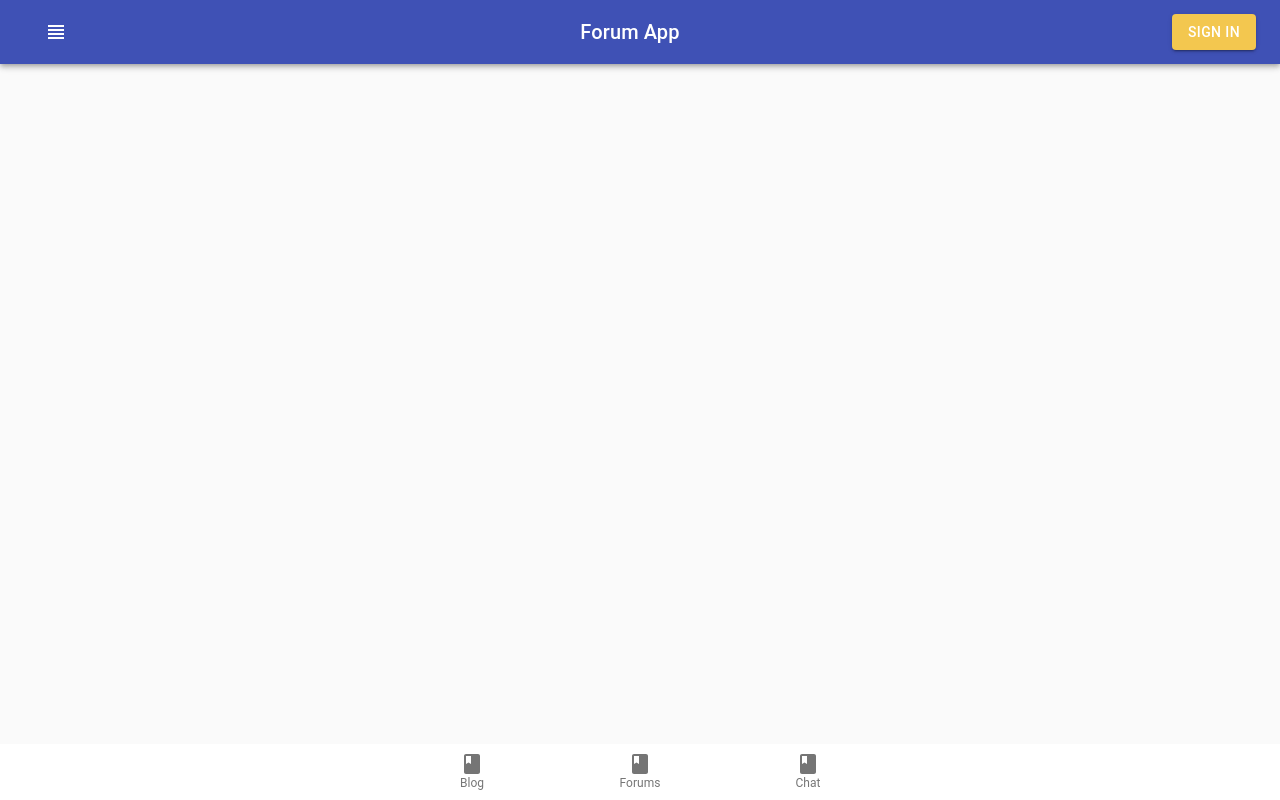
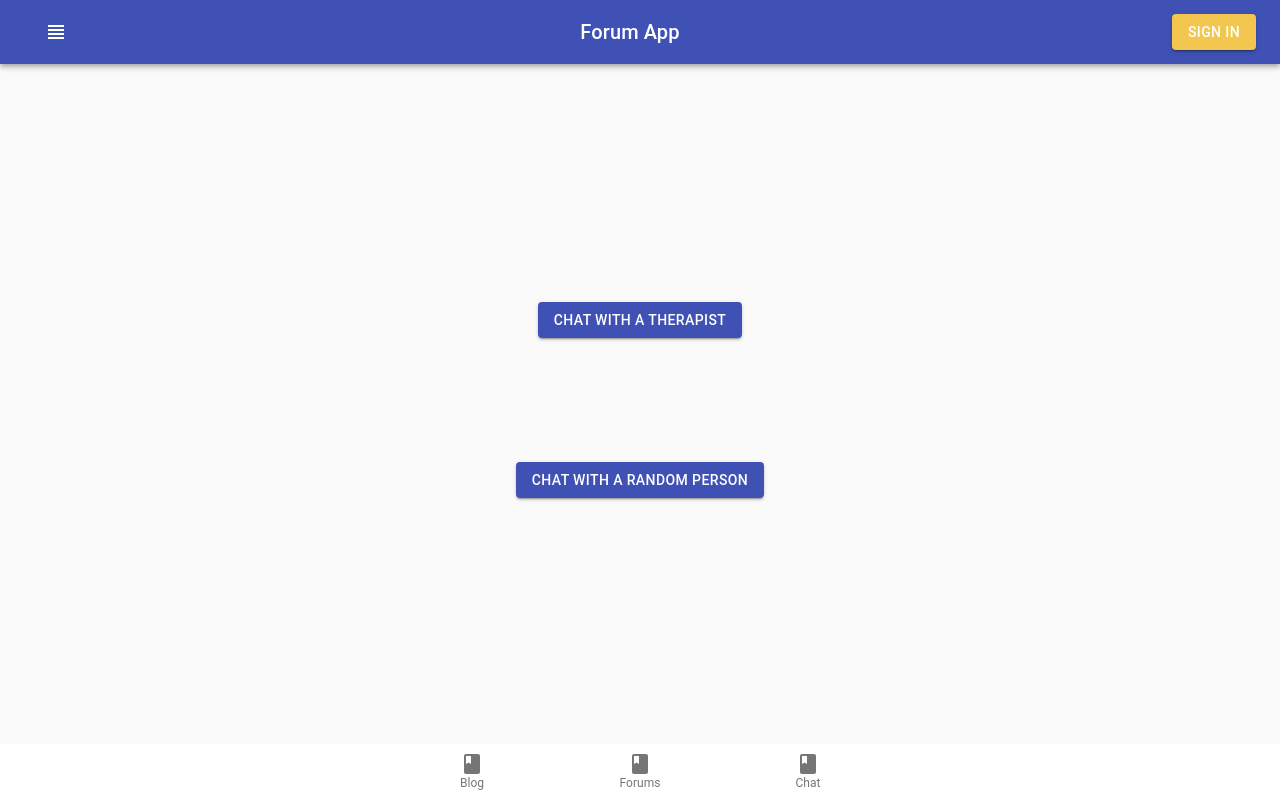
Before and after one commit to SeanSAnastasi/Mobile, a React (Create React App) app in the folder mobileapp/: page /chat in a window 1280 px wide. Built offline with nearby package versions, Linux system fonts and the light colour scheme.

Commit message:
Add basic buttons to chat area

```diff
--- a/mobileapp/src/components/Chat.js
+++ b/mobileapp/src/components/Chat.js
@@ -1,13 +1,17 @@
+import { Button } from '@material-ui/core';
 import React from 'react';
-
+import { useHistory } from 'react-router';
 
 
 function Chat (){
 
-
+    const history = useHistory();
 
 return(
-    <div>
+    <div className="chat-buttons">
+
+            <Button className="chat-button" variant="contained" color="primary" >Chat with a therapist</Button>
+            <Button variant="contained" color="primary" >Chat with a random person</Button>
 
     </div>
 );
--- a/mobileapp/src/styles.css
+++ b/mobileapp/src/styles.css
@@ -47,3 +47,14 @@
   margin-top: 2%;
   margin-bottom: 2%;
 }
+.chat-buttons{
+  display: flex;
+  height: 84vh;
+  flex-direction: column;
+  justify-content: center;
+  align-items: center;
+  text-align: center;
+}
+button.MuiButtonBase-root.MuiButton-root.MuiButton-contained.chat-button.MuiButton-containedPrimary {
+  margin-bottom: 10%;
+}
```
